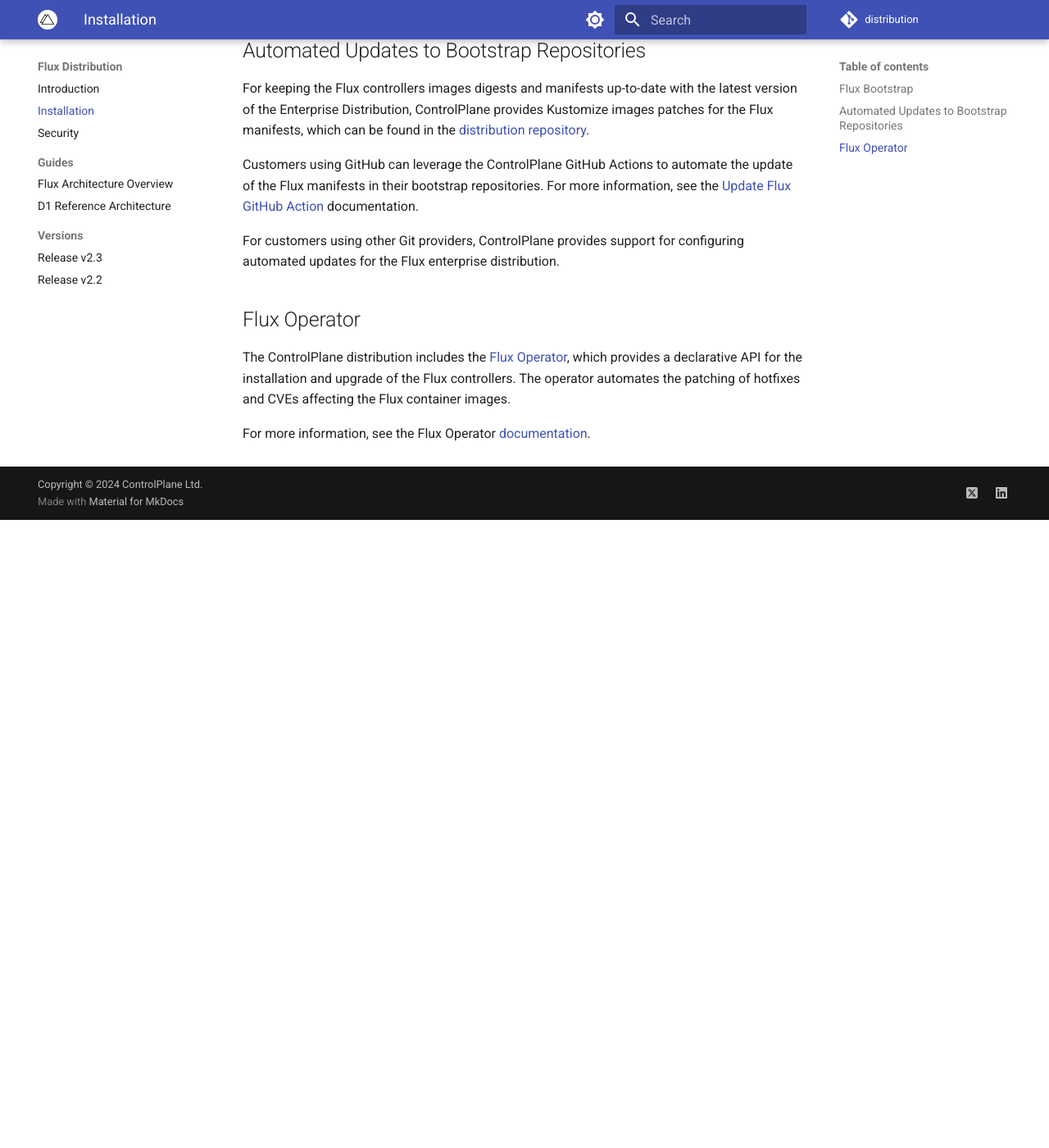
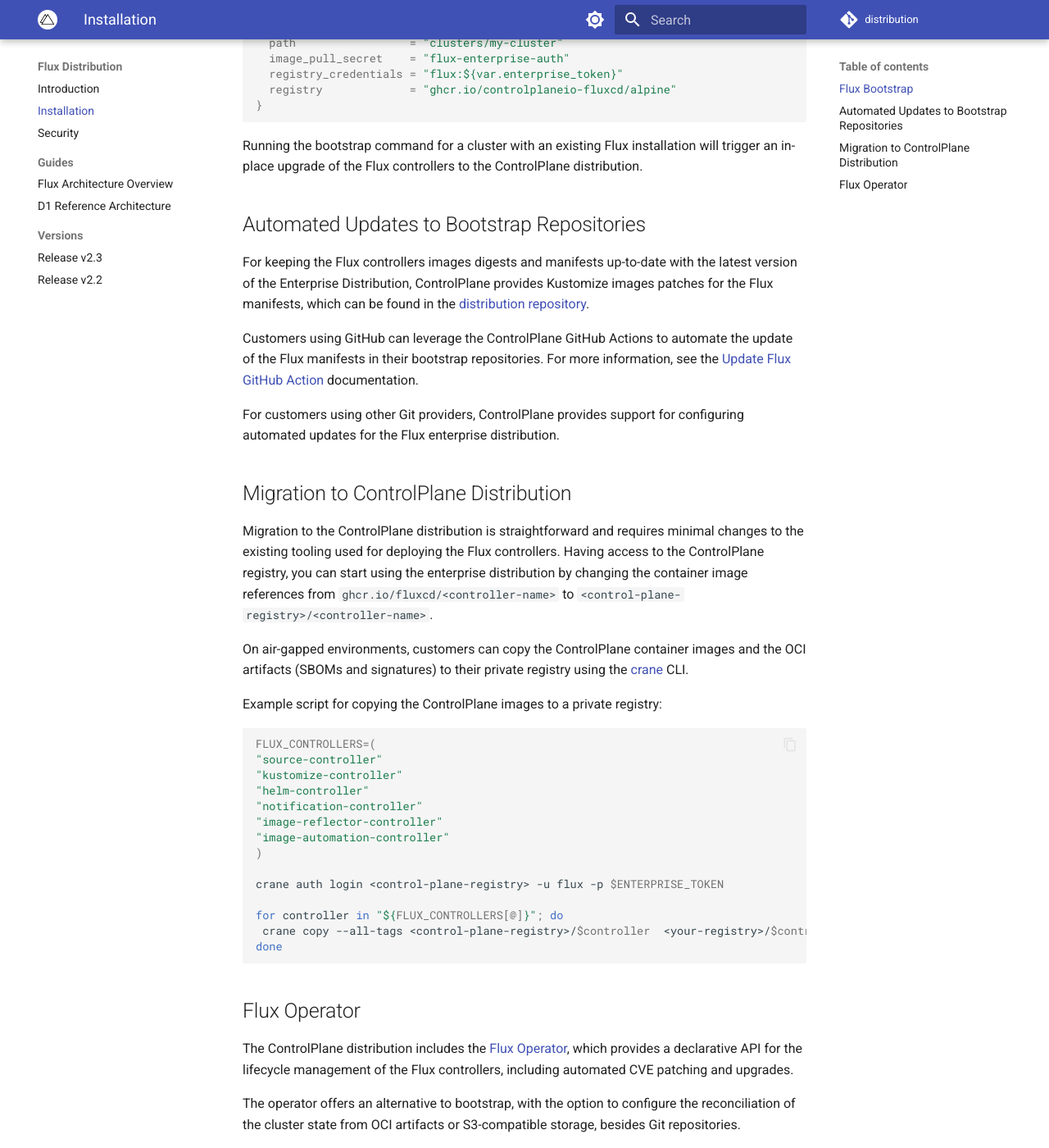
Before and after one commit to controlplaneio-fluxcd/distribution, an MkDocs documentation site: the page built from docs/distribution/install.md, in a window 1280 px wide and 1400 px high, scrolled down 766 px. Shown: the whole window at 82% size. Built offline with MkDocs 1.6.1 and Material for MkDocs 9.7.7, drawn with Linux system fonts in a browser that asks for light colours; comment, search, counter and statistics services are not loaded; some of the changed text lies outside the part shown.

Commit message:
Add migration guidance
Signed-off-by: Stefan Prodan <stefan.prodan@gmail.com>

````diff
--- a/docs/distribution/install.md
+++ b/docs/distribution/install.md
@@ -7,10 +7,10 @@
 ## Flux Bootstrap
 
 Customers can bootstrap Flux with the enterprise distribution using the Flux CLI or the Flux Terraform provider.
-To access the ControlPlane registry, customers need to provide their credentials using the
-`--registry-creds` flag.
+To access the ControlPlane images, customers need to provide the registry address and their
+credentials.
 
-Example of bootstrapping Flux with the FIPS-compliant distribution:
+Example of Flux CLI bootstrap with the FIPS-compliant images:
 
 ```bash
 flux bootstrap github \
@@ -21,6 +21,18 @@
   --image-pull-secret=flux-enterprise-auth \
   --registry-creds=flux:$ENTERPRISE_TOKEN \
   --registry=ghcr.io/controlplaneio-fluxcd/distroless
+```
+
+Example of Flux Terraform Provider bootstrap with the mainline images:
+
+```hcl
+resource "flux_bootstrap_git" "this" {
+  embedded_manifests   = true
+  path                 = "clusters/my-cluster"
+  image_pull_secret    = "flux-enterprise-auth"
+  registry_credentials = "flux:${var.enterprise_token}"
+  registry             = "ghcr.io/controlplaneio-fluxcd/alpine"
+}
 ```
 
 Running the bootstrap command for a cluster with an existing Flux installation will trigger
@@ -40,10 +52,73 @@
 For customers using other Git providers, ControlPlane provides support for configuring
 automated updates for the Flux enterprise distribution.
 
+## Migration to ControlPlane Distribution
+
+Migration to the ControlPlane distribution is straightforward and requires minimal changes to the
+existing tooling used for deploying the Flux controllers. Having access to the ControlPlane
+registry, you can start using the enterprise distribution by changing the container image references
+from `ghcr.io/fluxcd/<controller-name>` to `<control-plane-registry>/<controller-name>`.
+
+On air-gapped environments, customers can copy the ControlPlane container images and the
+OCI artifacts (SBOMs and signatures) to their private registry using
+the [crane](https://github.com/google/go-containerregistry/blob/main/cmd/crane/README.md) CLI.
+
+Example script for copying the ControlPlane images to a private registry:
+
+```bash
+FLUX_CONTROLLERS=(
+"source-controller"
+"kustomize-controller"
+"helm-controller"
+"notification-controller"
+"image-reflector-controller"
+"image-automation-controller"
+)
+
+crane auth login <control-plane-registry> -u flux -p $ENTERPRISE_TOKEN
+
+for controller in "${FLUX_CONTROLLERS[@]}"; do
+ crane copy --all-tags <control-plane-registry>/$controller  <your-registry>/$controller
+done
+```
+
 ## Flux Operator
 
 The ControlPlane distribution includes the [Flux Operator](https://github.com/controlplaneio-fluxcd/flux-operator),
-which provides a declarative API for the installation and upgrade of the Flux controllers. The operator
-automates the patching of hotfixes and CVEs affecting the Flux container images.
+which provides a declarative API for the lifecycle management of the Flux controllers, including
+automated CVE patching and upgrades.
+
+The operator offers an alternative to bootstrap, with the option to configure the
+reconciliation of the cluster state from OCI artifacts or S3-compatible storage, besides Git repositories.
+
+To deploy the enterprise distribution of Flux, point the operator to the ControlPlane registry:
+
+```yaml
+apiVersion: fluxcd.controlplane.io/v1
+kind: FluxInstance
+metadata:
+  name: flux
+  namespace: flux-system
+spec:
+  distribution:
+    version: "2.x"
+    registry: "ghcr.io/controlplaneio-fluxcd/distroless"
+    imagePullSecret: "flux-enterprise-auth"
+  cluster:
+    type: kubernetes
+    multitenant: true
+    networkPolicy: true
+```
+
+To access the ControlPlane registry, the `flux-enterprise-auth` Kubernetes secret must be
+created in the `flux-system` namespace and should contain the credentials to pull the enterprise images:
+
+```shell
+kubectl create secret docker-registry flux-enterprise-auth \
+  --namespace flux-system \
+  --docker-server=ghcr.io \
+  --docker-username=flux \
+  --docker-password=$ENTERPRISE_TOKEN
+```
 
 For more information, see the Flux Operator [documentation](../operator/index.md).
````
Also changed, not shown: docs/distribution/index.md (+13 -9 lines).
